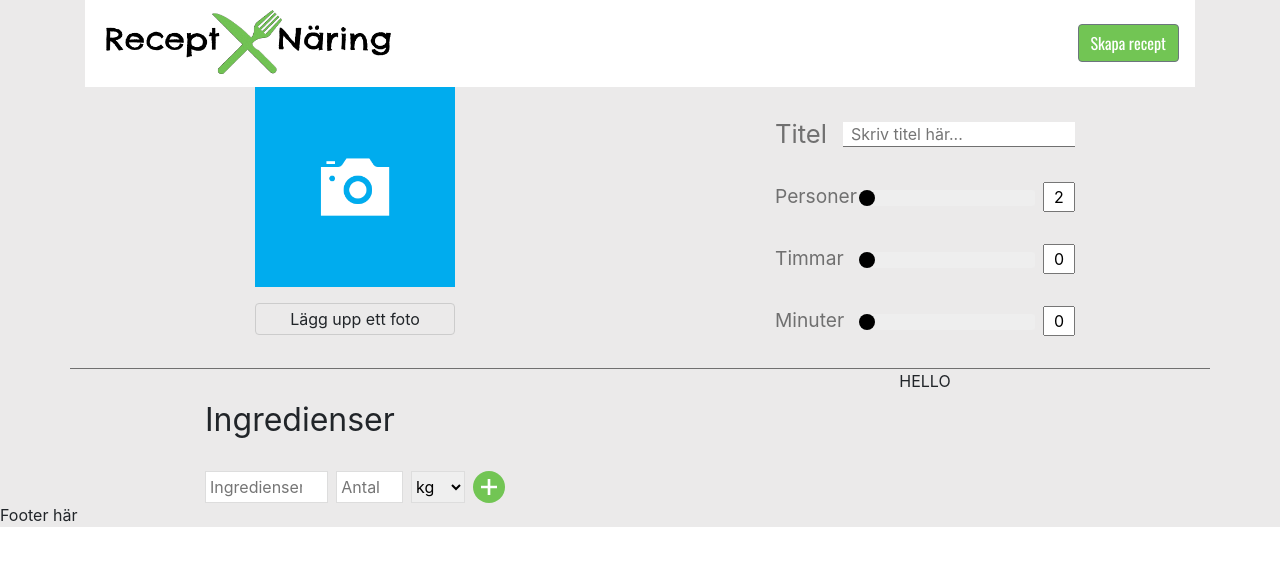
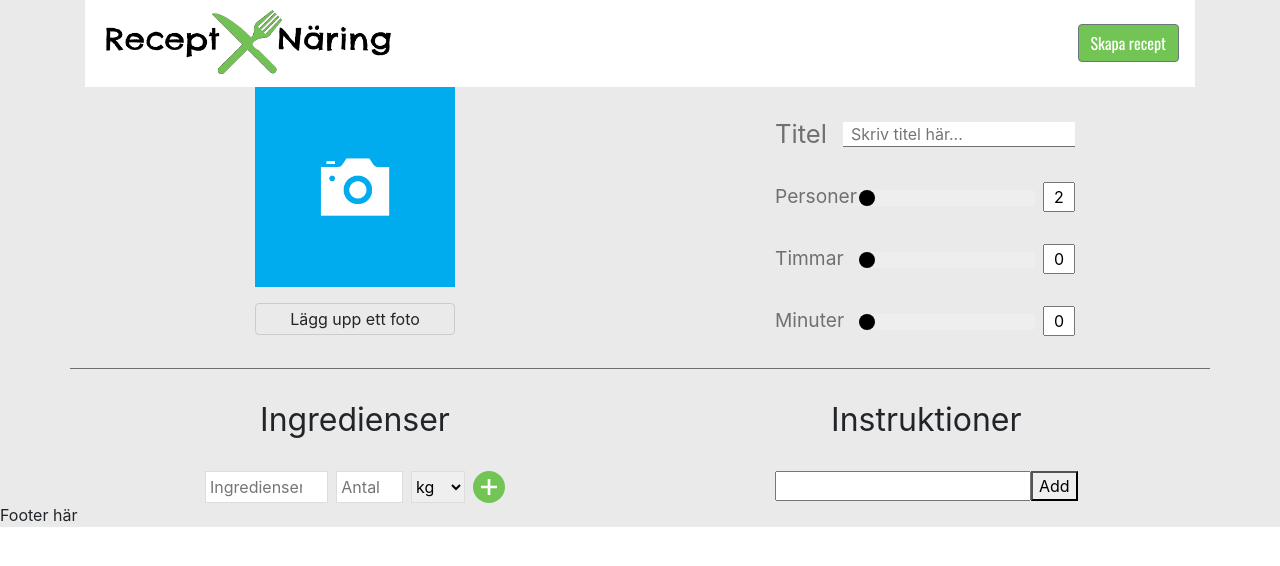
Before and after one commit to kezafat/WCAG-2.1, a React (Create React App) app in the folder receptnaring/frontend/: page /skapa-recept in a window 1280 px wide. Shown: the top 566 px of the page. Built offline with nearby package versions, Linux system fonts and the light colour scheme.

Commit message:
started work on adding recipe steps

```diff
--- a/receptnaring/frontend/src/views/CreateRecipe/CreateRecipe.js
+++ b/receptnaring/frontend/src/views/CreateRecipe/CreateRecipe.js
@@ -4,6 +4,7 @@
 import UploadImage from './components/UploadImage';
 import TitlePersonTime from './components/TitlePersonTime';
 import IngredientInput from './components/IngredientInput';
+import AddStep from './components/AddStep';
 
 class CreateRecipe extends Component {
 
@@ -22,7 +23,9 @@
           <Col md="6" sm="12">
             <IngredientInput />
           </Col>
-          <Col md="6" sm="12">HELLO</Col>
+          <Col md="6" sm="12">
+            <AddStep />
+          </Col>
         </Row>
       </Container>
     )
--- /dev/null
+++ b/receptnaring/frontend/src/views/CreateRecipe/components/AddStep/AddStep.js
@@ -0,0 +1,45 @@
+import React, { useState } from 'react';
+import {
+  StyledH2,
+  StyledAddStepContainer,
+  StyledInput,
+  StyledAddButton,
+  StyledOrderedList,
+  StyledListItem,
+  StyledParagraph
+} from './StyledAddStep';
+
+const AddStep = () => {
+  const [steps, setSteps] = useState([]);
+  const [step, setStep] = useState('');
+
+  const addStep = () => {
+    setSteps([...steps, step]);
+  }
+
+  const handleInput = e => setStep(e.target.value);
+
+  const renderList = () => steps.map((step, i) =>
+    <StyledListItem key={i}>
+      <StyledParagraph primary>
+        1
+      </StyledParagraph>
+      <StyledParagraph>
+        {step}
+      </StyledParagraph>
+    </StyledListItem>
+  );
+
+  return (
+    <StyledAddStepContainer>
+      <StyledH2>Instruktioner</StyledH2>
+      <StyledInput type="text" defaultValue={step} onChange={handleInput} />
+      <StyledAddButton onClick={addStep}>Add</StyledAddButton>
+      <StyledOrderedList>
+        {renderList()}
+      </StyledOrderedList>
+    </StyledAddStepContainer>
+  )
+};
+
+export default AddStep;
--- /dev/null
+++ b/receptnaring/frontend/src/views/CreateRecipe/components/AddStep/StyledAddStep.js
@@ -0,0 +1,47 @@
+import styled from 'styled-components';
+
+const StyledAddStepContainer = styled.section`
+  display: grid;
+  grid-template-areas:
+  "title title"
+  "input add";
+  max-width: 300px;
+  margin: 0 auto;
+`;
+
+const StyledH2 = styled.h2`
+  grid-area: title;
+  margin: 2rem 0;
+`;
+
+const StyledInput = styled.input`
+  grid-area: input;
+`;
+
+const StyledAddButton = styled.button`
+  grid-area: add;
+`;
+
+const StyledOrderedList = styled.ol`
+
+`;
+
+const StyledListItem = styled.li`
+  margin-top: 1rem;
+`;
+
+const StyledParagraph = styled.p`
+  display: inline-block;
+  background: ${props => props.primary ? '#ECEEEF' : '#fff'};
+  padding: 0.5rem;
+`;
+
+export {
+  StyledH2,
+  StyledAddStepContainer,
+  StyledInput,
+  StyledAddButton,
+  StyledOrderedList,
+  StyledListItem,
+  StyledParagraph
+}
--- /dev/null
+++ b/receptnaring/frontend/src/views/CreateRecipe/components/AddStep/index.js
@@ -0,0 +1,2 @@
+import AddStep from './AddStep';
+export default AddStep;
--- a/receptnaring/frontend/src/views/CreateRecipe/components/IngredientInput/StyledIngredientInput.js
+++ b/receptnaring/frontend/src/views/CreateRecipe/components/IngredientInput/StyledIngredientInput.js
@@ -1,7 +1,6 @@
 import styled from 'styled-components';
 
 const StyledIngredientContainer = styled.section`
-  text-align: left;
   max-width: 300px;
   margin: 0 auto;
 `;
@@ -52,6 +51,7 @@
 `;
 
 const StyledIngredientText = styled.p`
+  text-align: left;
   margin-top: 0.5rem;
 `;
 
```
